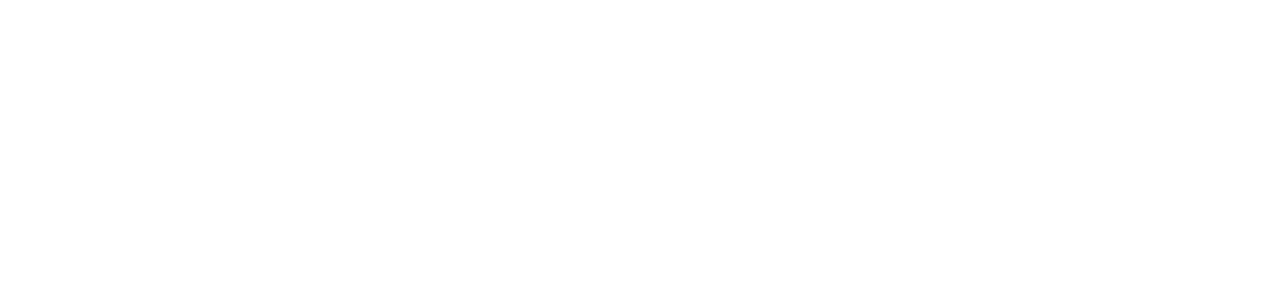
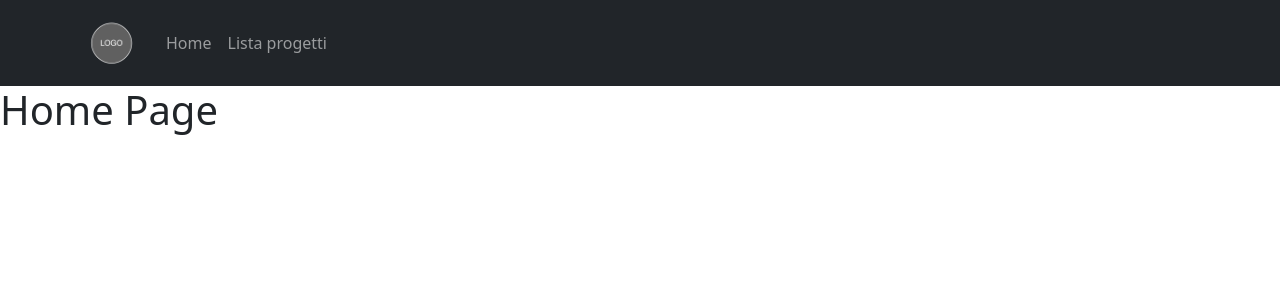
Before and after one commit to donnie00/vite-boolfolio, a Vue app: page / in a window 1280 px wide. Before the commit this address had no page. Shown: the top 300 px of the page. Built offline with nearby package versions, Linux system fonts and the light colour scheme.

Commit message:
added home page

```diff
--- a/src/components/ProjectCard.vue
+++ b/src/components/ProjectCard.vue
@@ -4,6 +4,7 @@
 		project: {
 			type: Object,
 			required: true,
+			default: () => ({}),
 		},
 	},
 
@@ -18,7 +19,7 @@
 <template>
 	<div class="card text-center h-100">
 		<img
-			v-if="project.cover_img"
+			v-if="project?.cover_img"
 			:src="urlBackend + '/storage/' + project.cover_img"
 			class="card-img-top"
 			alt="..." />
--- /dev/null
+++ b/src/pages/Home.vue
@@ -0,0 +1,17 @@
+<script>
+export default {
+	name: 'Home',
+
+	data() {
+		return {};
+	},
+
+	methods: {},
+};
+</script>
+<template>
+	<div>
+		<h1>Home Page</h1>
+	</div>
+</template>
+<style lang=""></style>
--- a/src/pages/projects/Show.vue
+++ b/src/pages/projects/Show.vue
@@ -21,7 +21,6 @@
 		axios
 			.get(this.urlBackend + '/api/projects/' + this.$route.params.id)
 			.then((resp) => {
-				console.log(resp);
 				this.project = resp.data;
 			})
 			.catch((err) => {
@@ -32,8 +31,6 @@
 </script>
 
 <template>
-	<!-- <ProjectCard :project="project"></ProjectCard> -->
-
 	<div class="container">
 		<h1 class="text-center display-1 m-3">{{ project.name }}</h1>
 		<div class="row">
@@ -54,7 +51,7 @@
 				<p>{{ project.description }}</p>
 				<h3>Tags:</h3>
 				<p>
-					{{ project.type }}
+					{{ project.type?.name }}
 				</p>
 				<h3>Technologies:</h3>
 				<span
--- a/src/router.js
+++ b/src/router.js
@@ -2,10 +2,16 @@
 
 import ProjectsIndexPage from './pages/projects/Index.vue';
 import ProjectShowPage from './pages/projects/Show.vue';
+import HomePage from './pages/Home.vue';
 
 const router = createRouter({
 	history: createWebHistory(),
 	routes: [
+		{
+			path: '/',
+			name: 'home',
+			component: HomePage,
+		},
 		{
 			path: '/projects',
 			name: 'projects.index',
```
